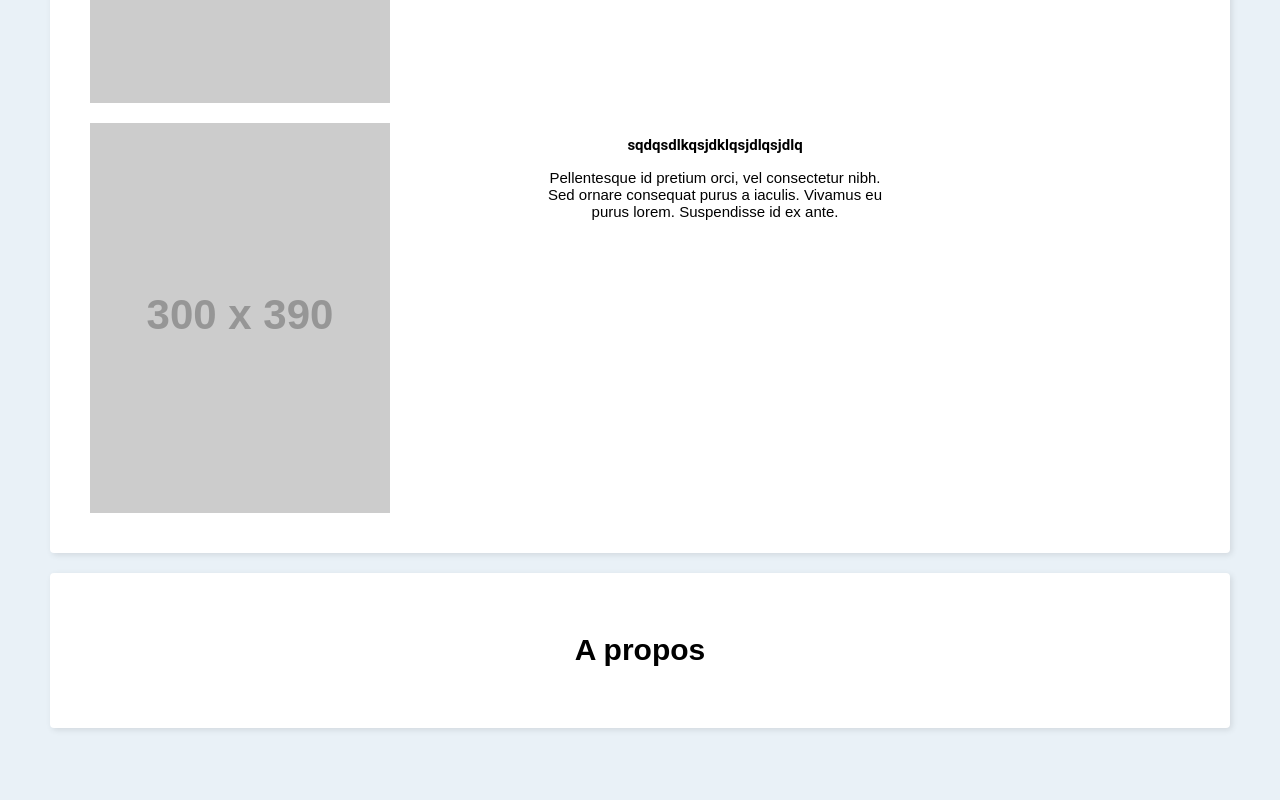
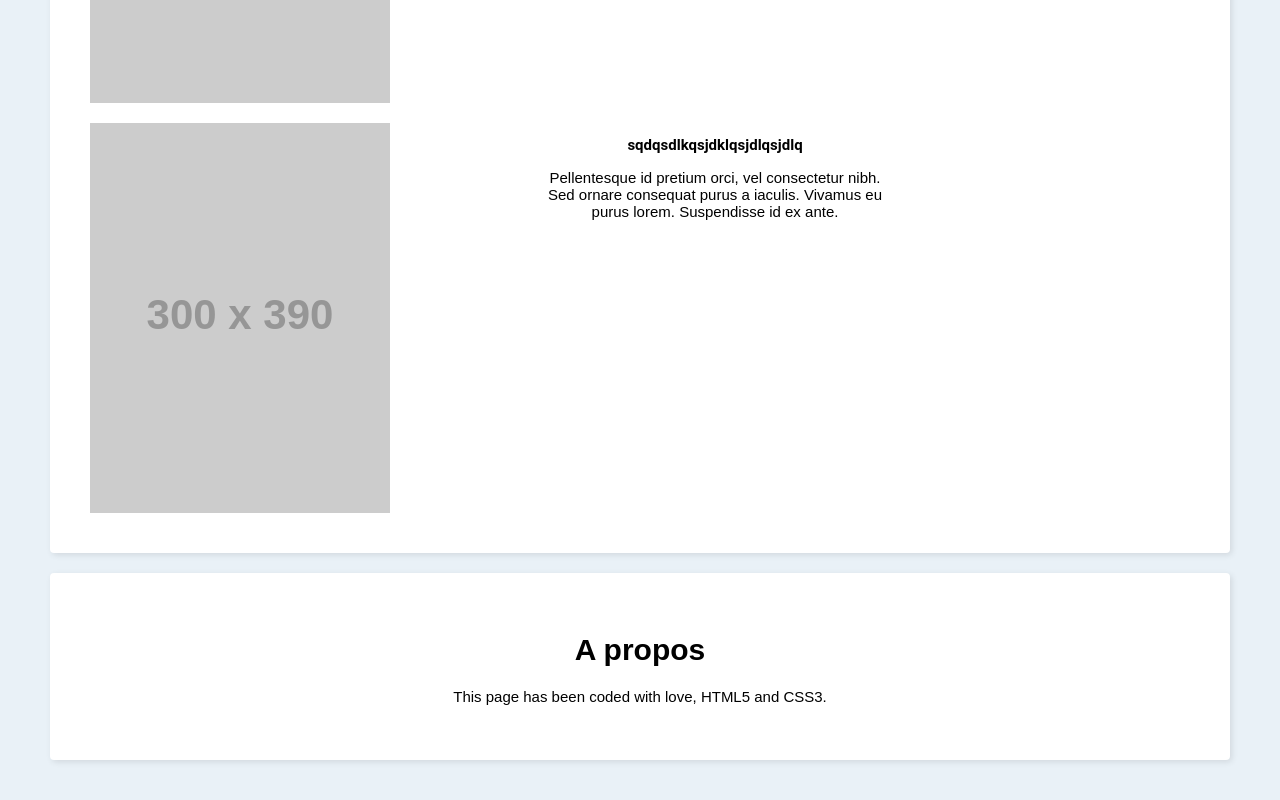
Before and after one commit to tonydh64/siteprofil, a plain HTML site: page index.html in a window 1280 px wide. Shown: the part 1628-2428 px from the top of the page. Before the commit the page ends 2406 px from the top, so only its background shows below. Drawn offline with Linux system fonts and the light colour scheme; placeholder pictures from the web are drawn by us.

Commit message:
a propos

```diff
--- a/index.html
+++ b/index.html
@@ -69,6 +69,7 @@
   <div class="block2">
     <div class="t2">
       <h1>A propos</h1>
+      <p> This page has been coded with love, HTML5 and CSS3.</p>
     </div>
   </div>
 
```
